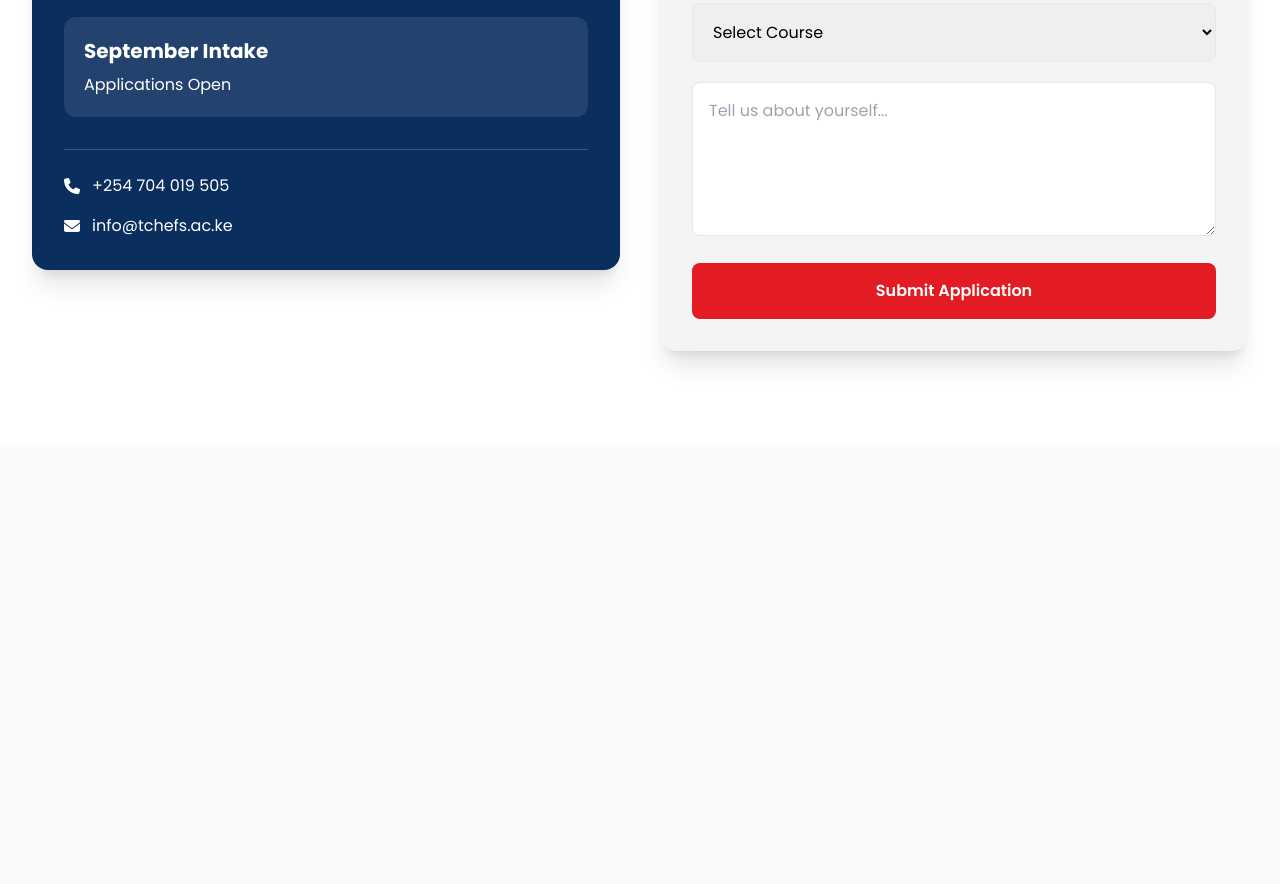
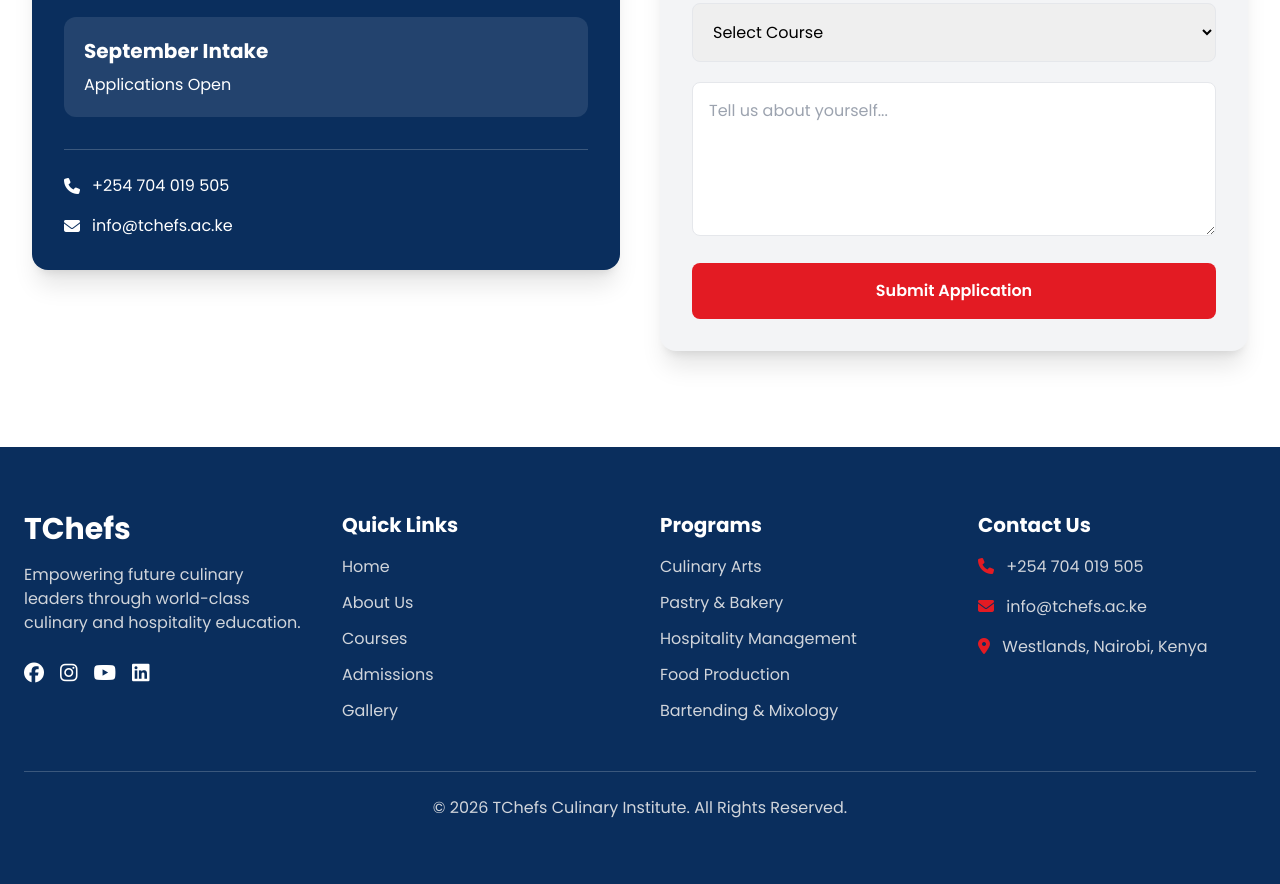
Before and after one commit to Cymi-eng/Tchefs-Culinary-, a plain HTML site: page admissions.html in a window 1280 px wide. Shown: the part 2918-3802 px from the top of the page. Before the commit the page ends 3365 px from the top, so only its background shows below. Drawn offline with nearby package versions, Linux system fonts and the light colour scheme.

Commit message:
add footer

```diff
--- a/admissions.html
+++ b/admissions.html
@@ -488,5 +488,101 @@
   </div>
 
 </section>
+ <!-- FOOTER -->
+
+<footer class="bg-primary text-white">
+
+  <div class="container mx-auto px-6 py-16">
+
+    <div class="grid md:grid-cols-4 gap-10">
+
+      <!-- Logo -->
+
+      <div>
+        <h2 class="text-3xl font-bold">TChefs</h2>
+
+        <p class="mt-4 text-gray-300">
+          Empowering future culinary leaders through world-class
+          culinary and hospitality education.
+        </p>
+
+        <div class="flex gap-4 mt-6 text-xl">
+          <a href="#"><i class="fab fa-facebook"></i></a>
+          <a href="#"><i class="fab fa-instagram"></i></a>
+          <a href="#"><i class="fab fa-youtube"></i></a>
+          <a href="#"><i class="fab fa-linkedin"></i></a>
+        </div>
+      </div>
+
+      <!-- Quick Links -->
+
+      <div>
+        <h3 class="font-bold text-xl mb-4">Quick Links</h3>
+
+        <ul class="space-y-3 text-gray-300">
+          <li><a href="index.html">Home</a></li>
+          <li><a href="about.html">About Us</a></li>
+          <li><a href="#">Courses</a></li>
+          <li><a href="#">Admissions</a></li>
+          <li><a href="#">Gallery</a></li>
+        </ul>
+      </div>
+
+      <!-- Programs -->
+
+      <div>
+        <h3 class="font-bold text-xl mb-4">Programs</h3>
+
+        <ul class="space-y-3 text-gray-300">
+          <li>Culinary Arts</li>
+          <li>Pastry & Bakery</li>
+          <li>Hospitality Management</li>
+          <li>Food Production</li>
+          <li>Bartending & Mixology</li>
+        </ul>
+      </div>
+
+      <!-- Contact -->
+
+      <div>
+        <h3 class="font-bold text-xl mb-4">Contact Us</h3>
+
+        <div class="space-y-4 text-gray-300">
+
+          <p>
+            <i class="fas fa-phone text-accent mr-2"></i>
+            +254 704 019 505
+          </p>
+
+          <p>
+            <i class="fas fa-envelope text-accent mr-2"></i>
+            info@tchefs.ac.ke
+          </p>
+
+          <p>
+            <i class="fas fa-location-dot text-accent mr-2"></i>
+            Westlands, Nairobi, Kenya
+          </p>
+
+        </div>
+      </div>
+
+    </div>
+
+    <!-- Bottom Footer -->
+
+    <div class="border-t border-white/20 mt-12 pt-6 text-center">
+
+      <p class="text-gray-300">
+        © 2026 TChefs Culinary Institute. All Rights Reserved.
+      </p>
+
+    </div>
+
+  </div>
+
+</footer>
+
+</body>
 </body>
 </html>
```
Also changed, not shown: courses.html (+0 -2 lines).
